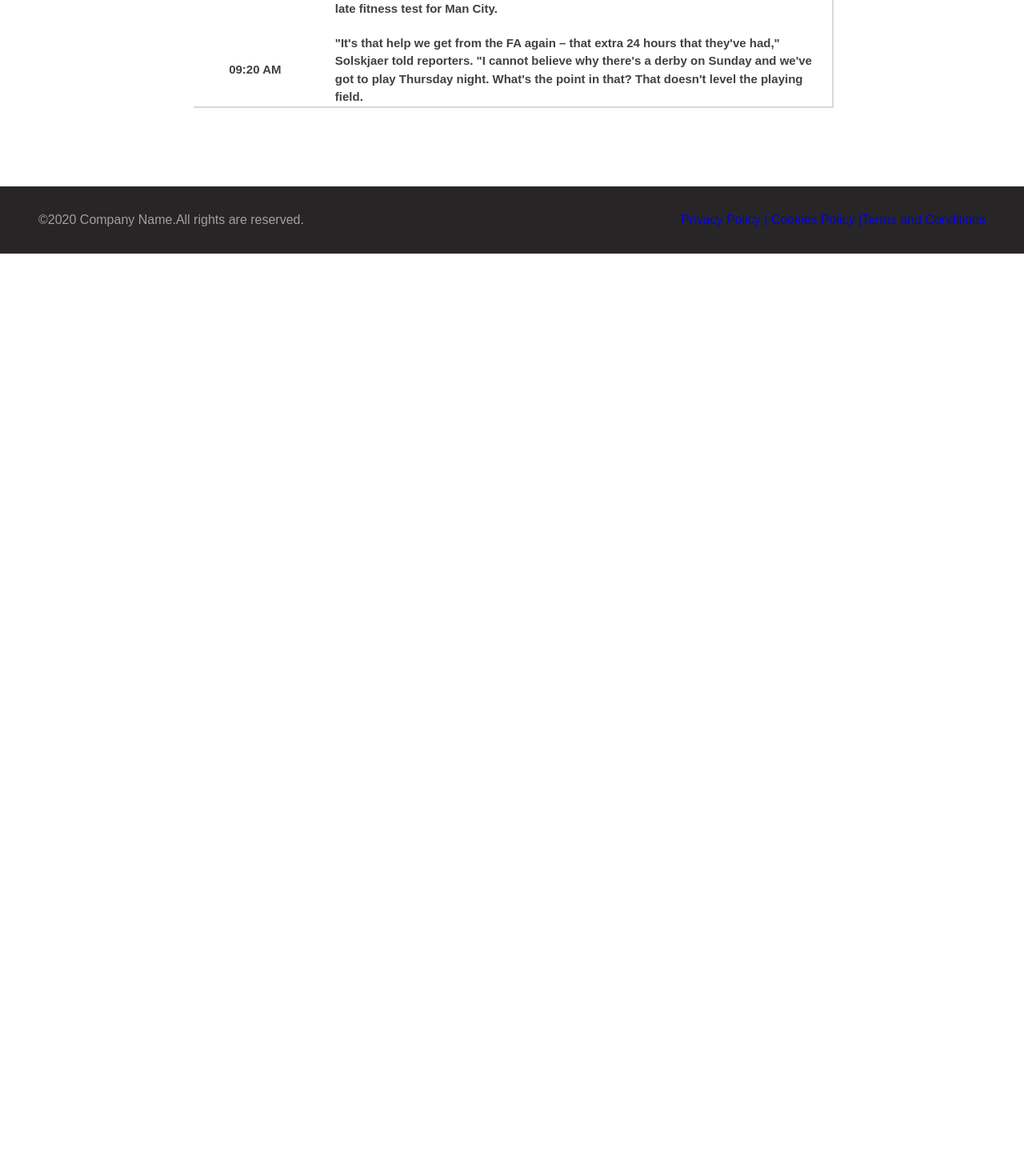
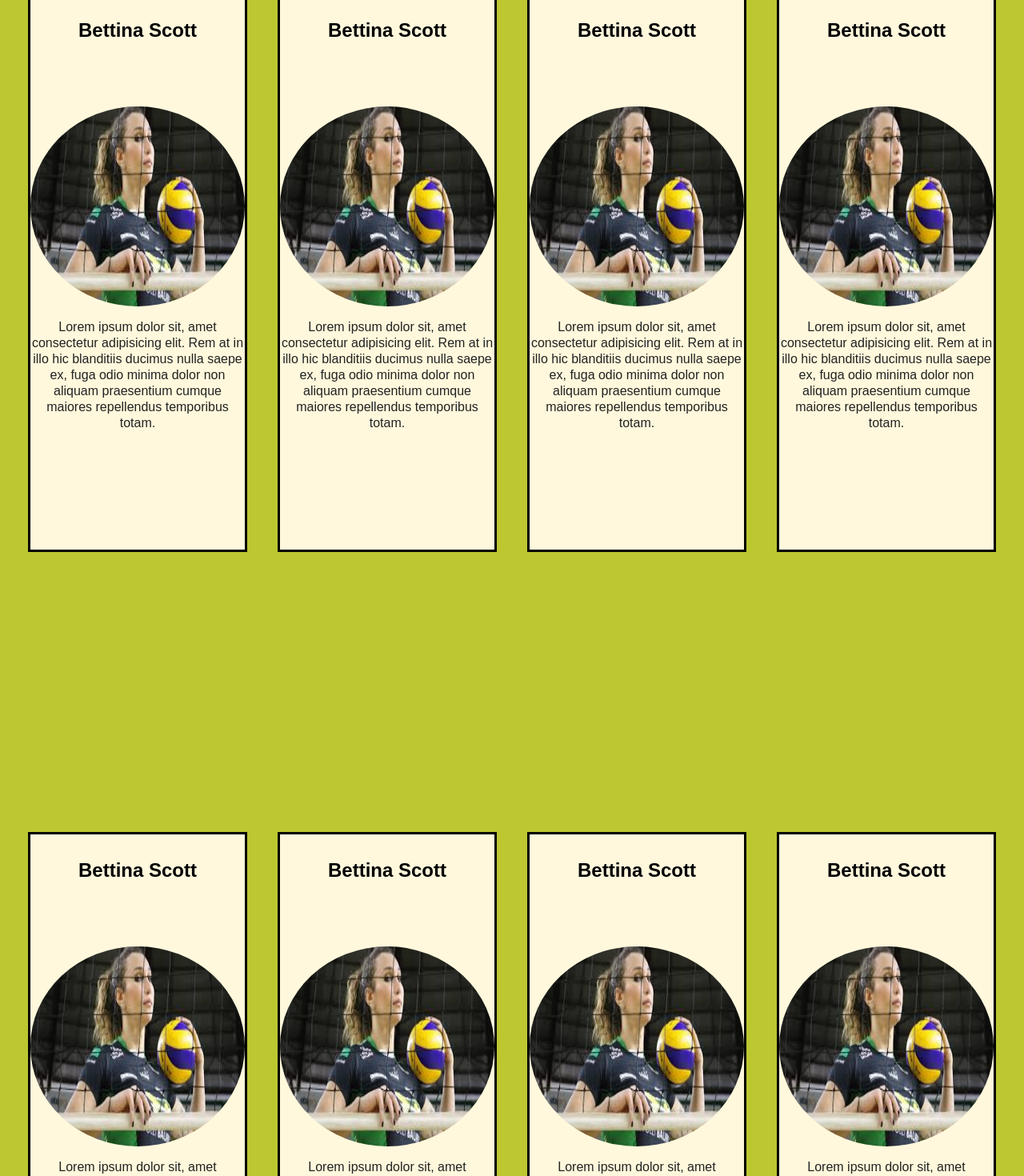
Before and after one commit to MMJS/lives-sports, a React app: page /TeamDetails in a window 1280 px wide. Shown: the part 840-2310 px from the top of the page at 80% size. Before the commit the page ends 1157 px from the top, so only its background shows below. Built offline with nearby package versions, Linux system fonts and the light colour scheme.

Commit message:
Updated the react version of the file.

```diff
--- /dev/null
+++ b/src/css/team-details.css
@@ -0,0 +1,97 @@
+body{
+    margin: 0px;
+    background-color: rgb(5, 4, 7);
+}
+
+.logo img{
+    position: absolute;
+    margin-top: 60px;
+    margin-left: 10px;
+    height: 200px;
+}
+
+
+.top-nav {
+    width: auto;
+    background-color: rgb(189, 199, 49);
+    overflow: hidden;
+    height: 300px;
+}
+
+
+.top-nav a {
+       padding: 20px 15px;
+       display: inline;
+       text-decoration: none;
+   }
+
+.top-list {
+    padding: 0;
+    margin: 0 0 0 150px;
+  }
+
+ .list-item{
+    float: right;
+    font-size: 3em;
+    margin-right: 90px;
+    color: black;
+}
+
+h2 {
+    color: black;
+    font-size: x-large;
+}
+/* Style for header ends here */
+
+   /* Style for hero banner */
+
+
+#team-banner {
+    width: 60%;
+     height: 70vh;
+     margin-left: 20%;
+
+ }
+
+ /* Style for main content */
+
+ .main-flex{
+    display: flex;
+    padding: 1em;
+    justify-content: space-around;
+     background-color: rgb(189, 199, 49);
+     flex-direction: row;
+     height: 1050px;
+ }
+
+ .player {
+     background-color: cornsilk;
+     height: 700px;
+     width:22%;
+     margin-top: 150px;
+     border: 3px solid black;
+
+ }
+
+ .img-player {
+     border-radius: 50%;
+     height: 250px;
+     width: 300px;
+     align-content: center;
+     margin-top: 80px;
+     margin-left: auto;
+     margin-right: auto;
+     display: block;
+ }
+
+
+ .player-name{
+     margin-top: 30px;
+     text-align: center;
+     font-size: 1.5em;
+ }
+
+ p{
+     text-align: center;
+     margin-top: 40px;
+ }
--- a/src/js/components/App.js
+++ b/src/js/components/App.js
@@ -13,7 +13,7 @@ import NewsPage from "components/NewsPage"
 import MainPage from "components/MainPage"
 import Banner from "components/Banner"
 import ScoreCard from "components/ScoreCard"
-
+import TeamDetails from "components/teamDetails"
 
 
 const App = () => {
@@ -25,6 +25,7 @@ const App = () => {
                     <Route exact path="/" component={MainPage} />
                     <Route path="/NewsPage" component={NewsPage} />
                     <Route path="/NewsGrid" component={NewsGrid} />
+                    <Route path ="/TeamDetails" component={TeamDetails}/>
                 </Switch>
                 <ScoreCard team1="Man United" team2="Norwich City" game="FOOTBALL" />
                 <Footer/>
--- /dev/null
+++ b/src/js/components/TeamDetails.js
@@ -0,0 +1,13 @@
+import React from "react"
+import TeamDetailsContent from "components/TeamDetailsContent"
+import TeamDetailsBanner from "components/TeamDetailsBanner"
+const teamDetails = ()=>{
+    return(
+       <div>
+     <TeamDetailsBanner/>
+     <TeamDetailsContent/>
+     </div>
+    )
+}
+
+export default teamDetails
--- /dev/null
+++ b/src/js/components/TeamDetailsBanner.js
@@ -0,0 +1,11 @@
+import React from "react"
+import bannerimg from "img/volleyballteam.png"
+const TeamDetailsBanner = ()=>{
+    return(
+        <div className="main-top-conainter">
+        <img id="team-banner" src={bannerimg} alt=""/>
+    </div>
+    )
+}
+
+export default TeamDetailsBanner
--- /dev/null
+++ b/src/js/components/TeamDetailsContent.js
@@ -0,0 +1,63 @@
+import React from "react"
+import TeamDetailsBanner from "./TeamDetailsBanner"
+import "css/team-details.css"
+import image1 from "img/player-2.jpeg"
+const TeamDetailsContent = () => {
+    return (<div>
+         <div className="main-flex">
+        <div className="player">
+            <h2 className="player-name">Bettina Scott</h2>
+            <img className="img-player" src={image1} alt="volleyballteam player female"/>
+                <p>Lorem ipsum dolor sit, amet consectetur adipisicing elit. Rem at in illo hic blanditiis ducimus nulla saepe ex, fuga odio minima dolor non aliquam praesentium cumque maiores repellendus temporibus totam.</p>
+		</div>
+            <div className="player">
+                <h2 className="player-name">Bettina Scott</h2>
+                <img className="img-player" src={image1} alt="volleyballteam player female"/>
+                    <p>Lorem ipsum dolor sit, amet consectetur adipisicing elit. Rem at in illo hic blanditiis ducimus nulla saepe ex, fuga odio minima dolor non aliquam praesentium cumque maiores repellendus temporibus totam.</p>
+		</div>
+
+                <div className="player">
+                    <h2 className="player-name">Bettina Scott</h2>
+                    <img className="img-player" src={image1} alt="volleyballteam player female"/>
+                        <p>Lorem ipsum dolor sit, amet consectetur adipisicing elit. Rem at in illo hic blanditiis ducimus nulla saepe ex, fuga odio minima dolor non aliquam praesentium cumque maiores repellendus temporibus totam.</p>
+		</div>
+
+                    <div className="player">
+                        <h2 className="player-name">Bettina Scott</h2>
+                        <img className="img-player" src={image1} alt="volleyballteam player female"/>
+                            <p>Lorem ipsum dolor sit, amet consectetur adipisicing elit. Rem at in illo hic blanditiis ducimus nulla saepe ex, fuga odio minima dolor non aliquam praesentium cumque maiores repellendus temporibus totam.</p>
+		</div>
+
+                    </div>
+
+                    <div className="main-flex">
+                        <div className="player">
+                            <h2 className="player-name">Bettina Scott</h2>
+                            <img className="img-player" src={image1} alt="volleyballteam player female"/>
+                                <p>Lorem ipsum dolor sit, amet consectetur adipisicing elit. Rem at in illo hic blanditiis ducimus nulla saepe ex, fuga odio minima dolor non aliquam praesentium cumque maiores repellendus temporibus totam.</p>
+		</div>
+                            <div className="player">
+                                <h2 className="player-name">Bettina Scott</h2>
+                                <img className="img-player" src={image1} alt="volleyballteam player female"/>
+                                    <p>Lorem ipsum dolor sit, amet consectetur adipisicing elit. Rem at in illo hic blanditiis ducimus nulla saepe ex, fuga odio minima dolor non aliquam praesentium cumque maiores repellendus temporibus totam.</p>
+		</div>
+
+                                <div className="player">
+                                    <h2 className="player-name">Bettina Scott</h2>
+                                    <img className="img-player" src={image1} alt="volleyballteam player female"/>
+                                        <p>Lorem ipsum dolor sit, amet consectetur adipisicing elit. Rem at in illo hic blanditiis ducimus nulla saepe ex, fuga odio minima dolor non aliquam praesentium cumque maiores repellendus temporibus totam.</p>
+		</div>
+
+                                    <div className="player">
+                                        <h2 className="player-name">Bettina Scott</h2>
+                                        <img className="img-player" src={image1} alt="volleyballteam player female"/>
+                                            <p>Lorem ipsum dolor sit, amet consectetur adipisicing elit. Rem at in illo hic blanditiis ducimus nulla saepe ex, fuga odio minima dolor non aliquam praesentium cumque maiores repellendus temporibus totam.</p>
+		</div>
+
+                                    </div>
+                                </div>
+    )
+
+}
+
+export default TeamDetailsContent
```
Also changed, not shown: src/img/player-2.jpeg (added), 1 other file (tests, documents, lock files or other folders).
